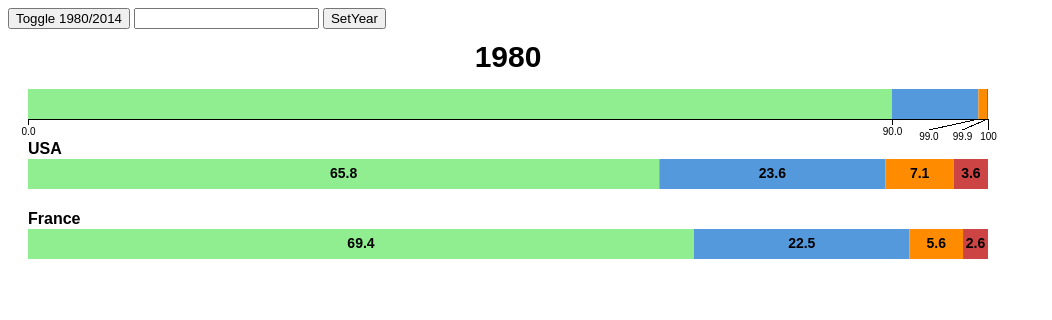
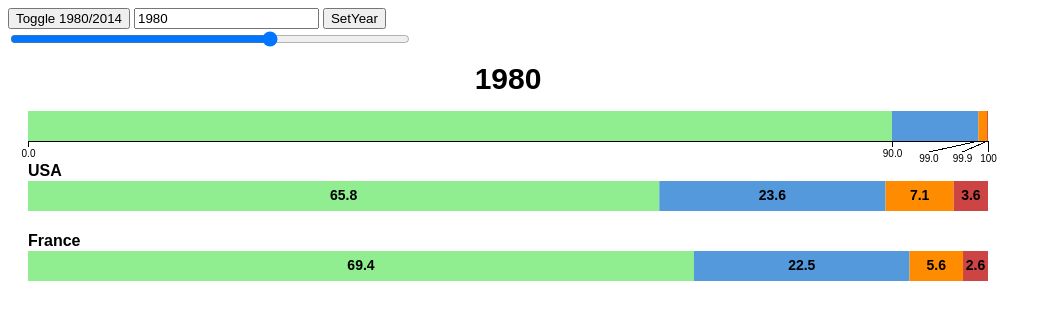
Before and after one commit to ted-dokos/inequality-bar, a plain HTML site: page index.html in a window 1280 px wide. Shown: the whole page, without its empty margins (0-1052 px from the left). Drawn offline with nearby package versions, Linux system fonts and the light colour scheme.

Commit message:
Add a working slider. Juggle code so that main() runs onload of <body>.

```diff
--- a/index.html
+++ b/index.html
@@ -48,8 +48,11 @@
 
 <title>Percentile bar proof of concept</title>
 <script src="//d3js.org/d3.v5.min.js"></script>
+<script src="util.js"></script>
+<script src="data.js"></script>
+<script src="percentile-bar.js"></script>
 
-<body>
+<body onload="main()">
   <button onClick="toggle()">
     Toggle 1980/2014
   </button>
@@ -57,11 +60,14 @@
   <button onClick="setYear()">
     SetYear</button>
   <br/>
+  <input type="range"
+         id="slider"
+         name="Year"
+         min="1915"
+         max="2014"
+         step="1"
+         style="width:400px">
+  <br/>
 
   <svg class="chart"/>
-
-  <script src="util.js"></script>
-  <script src="data.js"></script>
-  <script src="percentile-bar.js"></script>
-
 </body>
--- a/percentile-bar.js
+++ b/percentile-bar.js
@@ -59,14 +59,9 @@ var percentileAxis =
       }
     });
 
-var chart =
-    d3.select('.chart').attr('width', chartWidth).attr('height', chartHeight);
+var yShift = chartHeight * 0.10;
 
-var yShift = chartHeight * 0.10
-
-chart.append('g')
-    .attr('class', 'axis')
-    .attr('transform', 'translate(0, ' + (barHeight + yShift).toString() + ')');
+var chart;
 
 function display(year, dataOneYear) {
   chart.selectAll('text.year')
@@ -202,5 +197,22 @@ function setYear() {
   }
 }
 
-// Ersatz main.
-display('1980', displayData);
+function main() {
+  chart =
+      d3.select('.chart').attr('width', chartWidth).attr('height', chartHeight);
+  chart.append('g')
+      .attr('class', 'axis')
+      .attr(
+          'transform', 'translate(0, ' + (barHeight + yShift).toString() + ')');
+
+  display('1980', displayData);
+
+  var yearBox = document.getElementById('foo');
+  yearBox.value = '1980';
+  var slider = document.getElementById('slider');
+  slider.value = '1980';
+  slider.oninput = function() {
+    yearBox.value = this.value;
+    display(this.value, dataBase[this.value]);
+  };
+}
```
